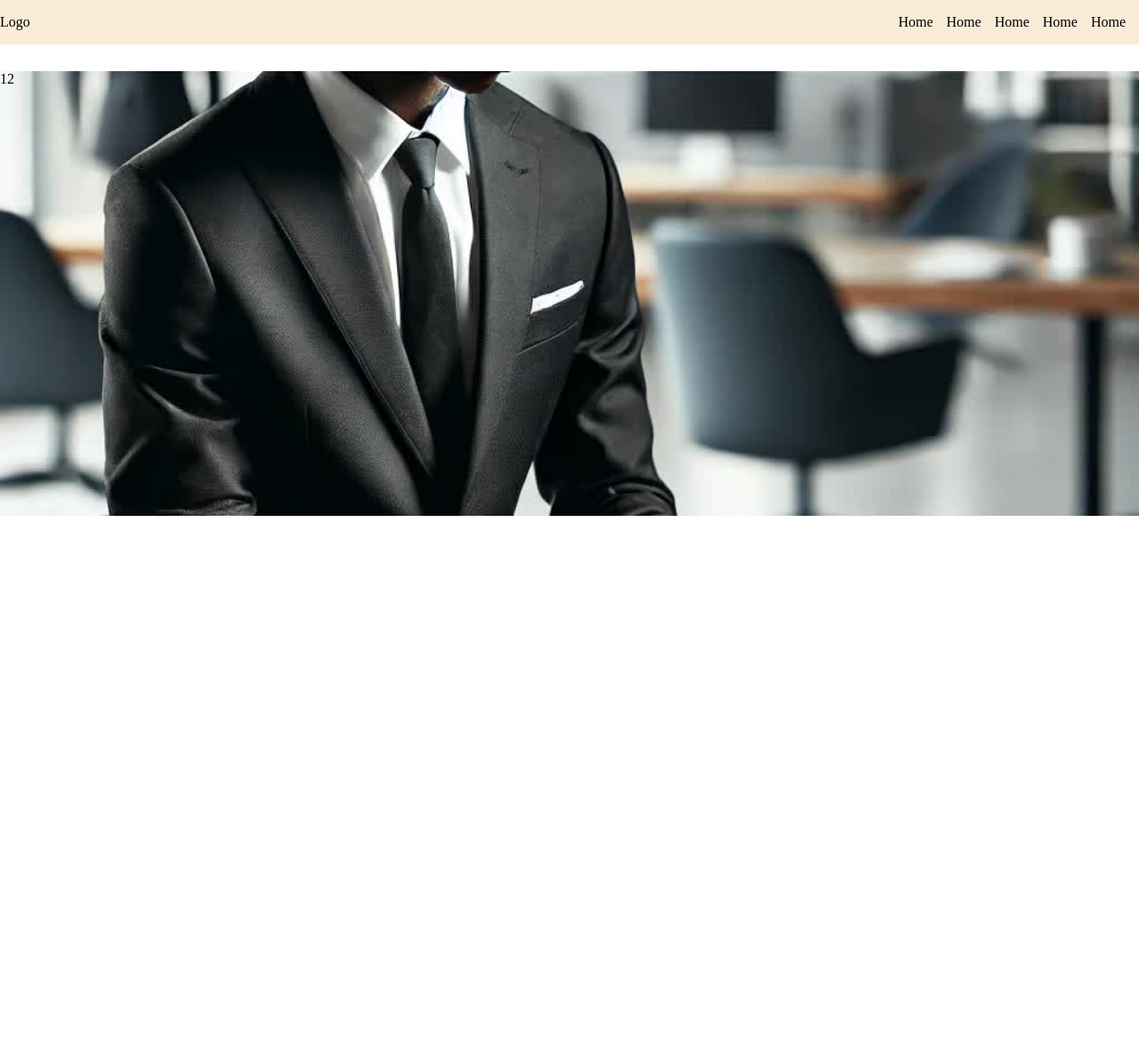
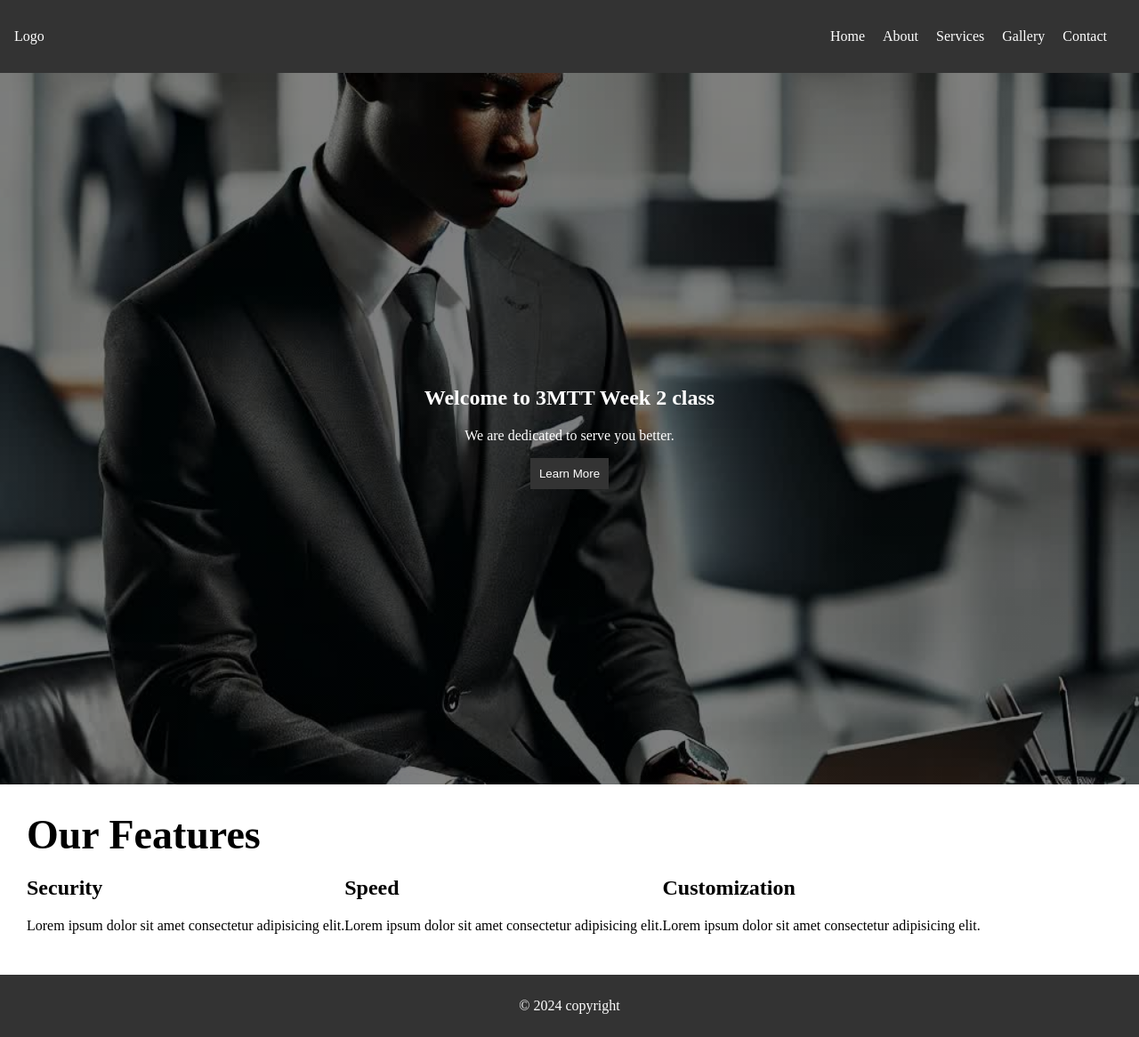
Before and after one commit to giddy11/3MTT_Learnings, a plain HTML site: page week_2/index.html in a window 1280 px wide. Shown: the whole page at 89% size. Before the commit the page ends 800 px from the top, so only its background shows below. Drawn offline with Linux system fonts and the light colour scheme.

Commit message:
worked on the hme page

```diff
--- a/week_2/index.html
+++ b/week_2/index.html
@@ -4,68 +4,60 @@
     <meta charset="UTF-8" />
     <meta name="viewport" content="width=device-width, initial-scale=1.0" />
     <title>Document</title>
-    <link rel="stylesheet" href="../week_1/dev_fellow.jpg" />
+    <link rel="stylesheet" href="style.css" />
   </head>
-
-  <style>
-    .navBar {
-      justify-content: space-between;
-      display: flex;
-      height: 50px;
-      align-items: center;
-      background-color: antiquewhite;
-    }
-
-    .right_links {
-      justify-content: space-between;
-      display: flex;
-    }
-
-    .space_xr {
-      margin-right: 15px;
-    }
-
-    .space_xl {
-      margin-right: 15px;
-    }
-
-    body {
-      margin: 0px;
-      padding: 0;
-      height: 100%;
-    }
-
-    .hero {
-      background-image: url("../week_1/dev_fellow.jpg");
-      height: 500px;
-      width: 100%;
-      /* background-size: contain; */
-      background-repeat: no-repeat;
-      background-position: center;
-      margin-top: 30px;
-      /* position: relative; */
-      display: flex;
-      background-size: cover;
-      /* color: white; */
-      /* text-align: center; */
-      /* display: flex; */
-      /* align-items: center; */
-      /* justify-content: center; */
-    }
-  </style>
   <body>
     <!-- navBar -->
-    <div class="navBar">
-      <div>Logo</div>
-      <div class="right_links">
-        <div class="space_xr">Home</div>
-        <div class="space_xr">Home</div>
-        <div class="space_xr">Home</div>
-        <div class="space_xr">Home</div>
-        <div class="space_xr">Home</div>
-      </div>
-    </div>
+    <section>
+      <header>
+        <nav>
+          <div class="logo"><a href="">Logo</a></div>
+          <ul>
+            <li><a href="home.html">Home</a></li>
+            <li><a href="about.html">About</a></li>
+            <li><a href="services.html">Services</a></li>
+            <li><a href="gallery.html">Gallery</a></li>
+            <li><a href="contact.html">Contact</a></li>
+          </ul>
+        </nav>
+      </header>
+    </section>
 
-    <div class="hero">12</div>
+    <main>
+      <section class="hero">
+        <div class="hero-text">
+          <h1>Welcome to 3MTT Week 2 class</h1>
+          <p>We are dedicated to serve you better.</p>
+          <button>Learn More</button>
+        </div>
+      </section>
+
+      <section class="features border-green">
+        <div class="fs-2">Our Features</div>
+        <div class="features-list border-red">
+          <div class="border-yellow">
+            <h1>Security</h1>
+            <p>Lorem ipsum dolor sit amet consectetur adipisicing elit.</p>
+          </div>
+
+          <div>
+            <h1>Speed</h1>
+            <p>Lorem ipsum dolor sit amet consectetur adipisicing elit.</p>
+          </div>
+
+          <div>
+            <h1>Customization</h1>
+            <p>Lorem ipsum dolor sit amet consectetur adipisicing elit.</p>
+          </div>
+
+
+        </div>
+      </section>
+    </main>
+
+    <!-- Footer section -->
+    <footer>
+      <p>&copy; 2024 copyright</p>
+    </footer>
   </body>
 </html>
--- /dev/null
+++ b/week_2/style.css
@@ -0,0 +1,112 @@
+  nav {
+    background-color: #333;
+    color: #fff;
+    text-align: center;
+    display: flex;
+    padding: 1em;
+    justify-content: space-between;
+  }
+
+  nav ul {
+    list-style: none;
+    display: flex;
+    /* justify-content: right; */
+  }
+
+  nav li {
+    margin-right: 20px;
+  }
+
+  nav a {
+    color: white;
+    text-decoration: none;
+  }
+
+  .logo {
+    align-content: center;
+  }
+
+  body {
+    margin: 0px;
+    padding: 0;
+    height: 100%;
+  }
+
+  /* main {
+    display: flex;
+    flex-direction: column;
+    align-items: center;
+    padding: 20px;
+  } */
+
+  .hero {
+    /* background-image: url("../week_1/dev_fellow.jpg"); */
+    background-image: linear-gradient(to bottom, rgba(0,0,0,0.5), rgba(0,0,0,0.5)), url('../week_1/dev_fellow.jpg');
+    height: 100vh;
+    width: 100%;
+    background-repeat: no-repeat;
+    background-position: center;
+    display: flex;
+    background-size: cover;
+    color: white;
+    align-items: center;
+    text-align: center;
+    justify-content: center;
+  }
+
+  .features {
+    padding: 30px;
+  }
+
+  .features-list {
+    display: flex;
+    /* margin-right: 30px; */
+  }
+
+  footer {
+    text-align: center;
+    background-color: #333;
+    padding: 10px 0 10px 0;
+    color: white;
+  }
+
+  button {
+    cursor: pointer;
+    background-color: #333;
+    color: white;
+    padding: 10px;
+    border: none;
+  }
+
+  .fs-2 {
+    font-size: 46px;
+    font-weight: bold;
+  }
+
+  /* .bg-lightgray {
+    background-color: lightgray;
+  }
+
+  .border-red {
+    border: 2px solid red;
+  }
+
+  .border-green {
+    border: 1px solid green;
+  }
+
+  .border-black {
+    border: 1px solid black;
+  }
+
+  .border-magenta {
+    border: 1px solid darkmagenta;
+  }
+
+  .border-blue {
+    border: 1px solid blue;
+  }
+
+  .border-yellow {
+    border: 3px solid yellow;
+  } */
```
